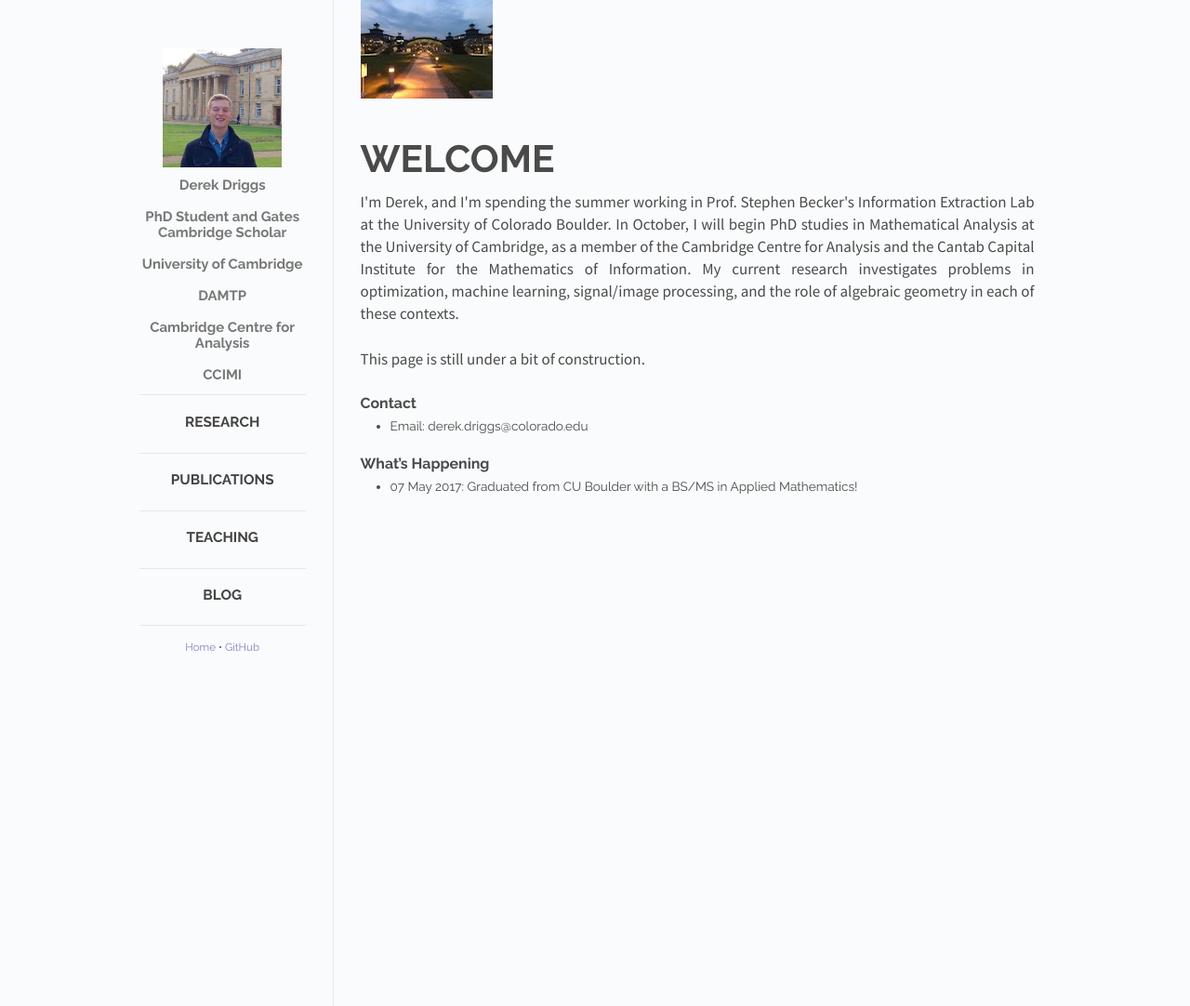
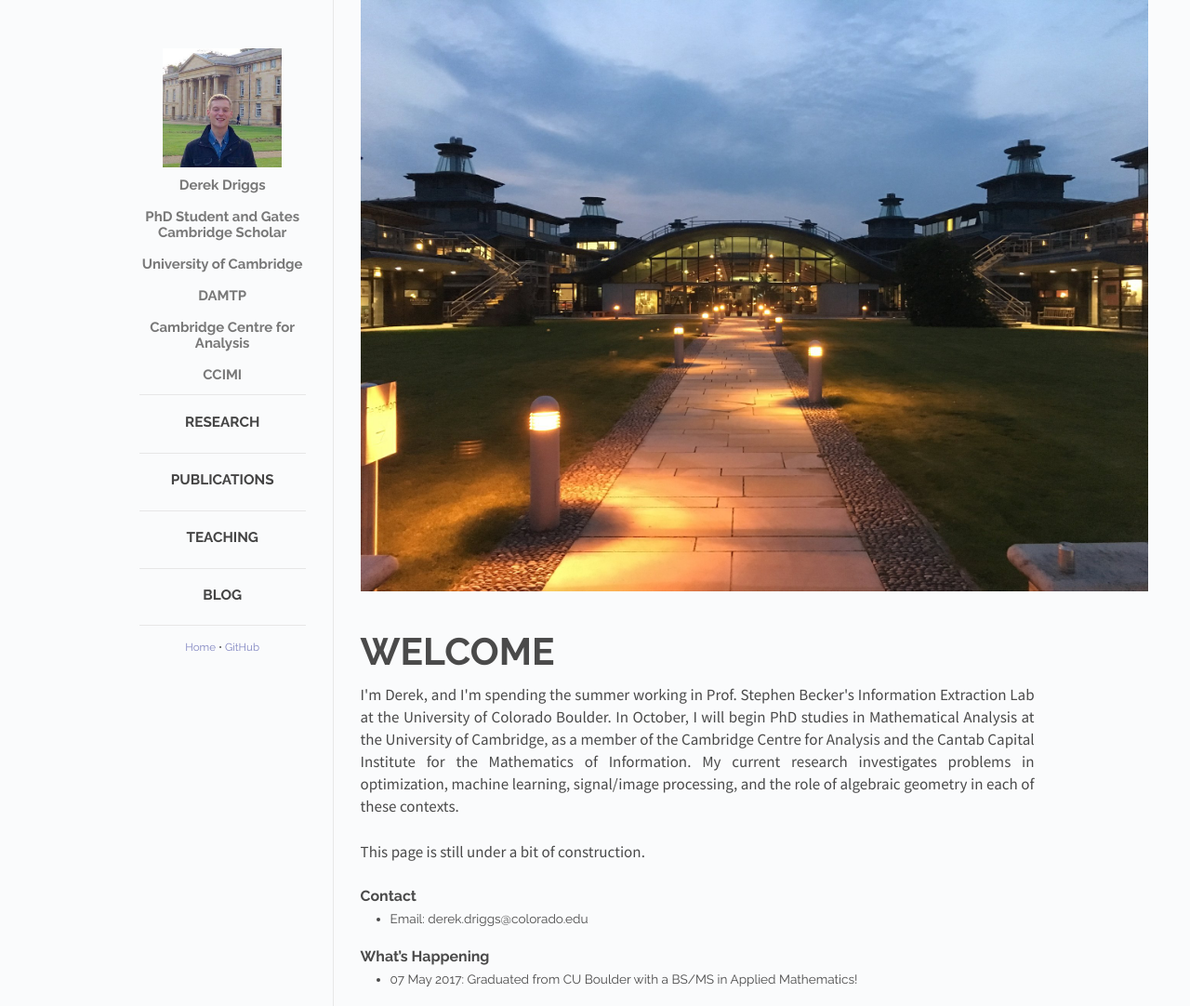
Before and after one commit to derekdriggs/derekdriggs.github.io, a Jekyll site: the page index.html, which Jekyll copies as it is, in a window 1280 px wide. Shown: the whole page at 93% size. Built offline with Jekyll 4.4.1, drawn with Linux system fonts in a browser that asks for light colours.

Commit message:
cover photo

```diff
--- a/index.html
+++ b/index.html
@@ -82,7 +82,7 @@
 
     <div class="content", id="home">
       <div id="cover-photo-container">
-        <img id="cover-photo" src="/images/Cambridge_Math.jpg">
+        <img id="cover-photo" src="/images/Cambridge_Mathematics2.jpg">
       </div>
       <div id="info-container">
         <h1 id="title">Welcome</h1>
```
Also changed, not shown: images/Cambridge_Math.jpg, images/Cambridge_Mathematics2.jpg (added).
